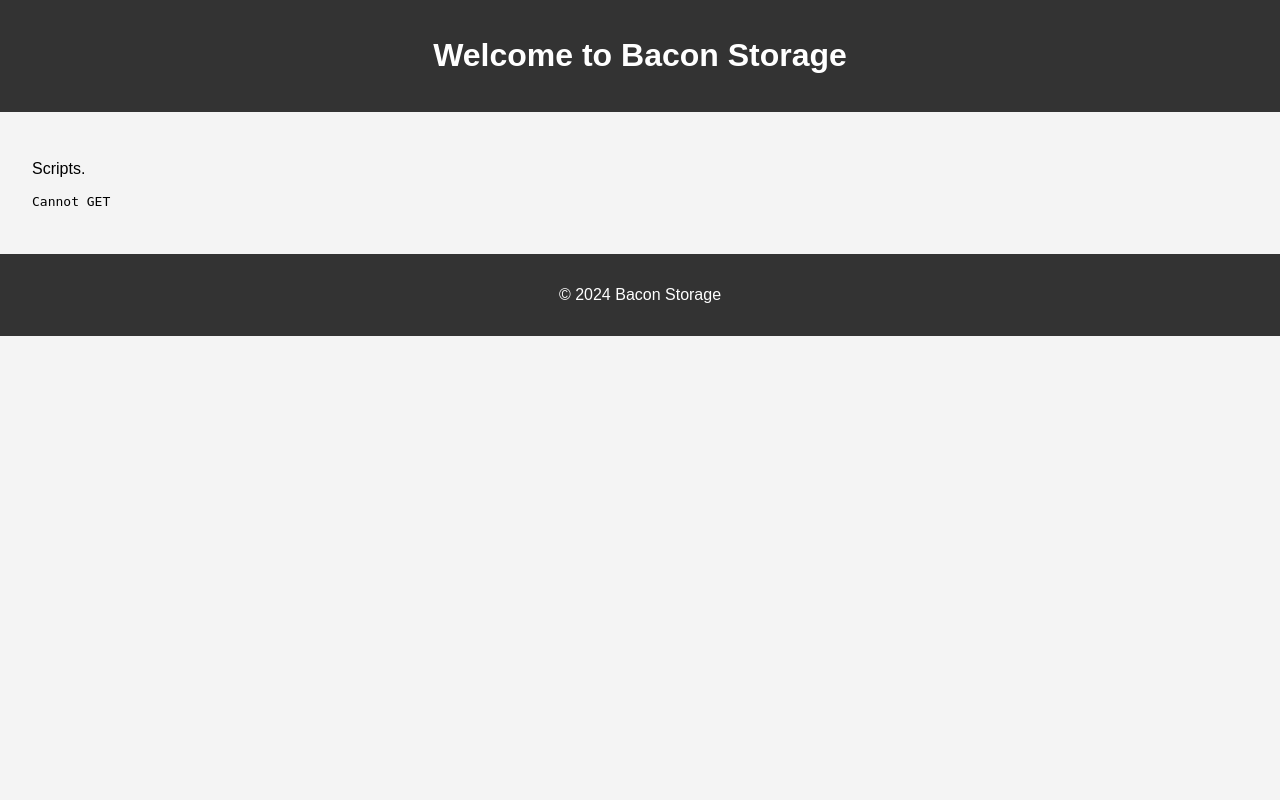
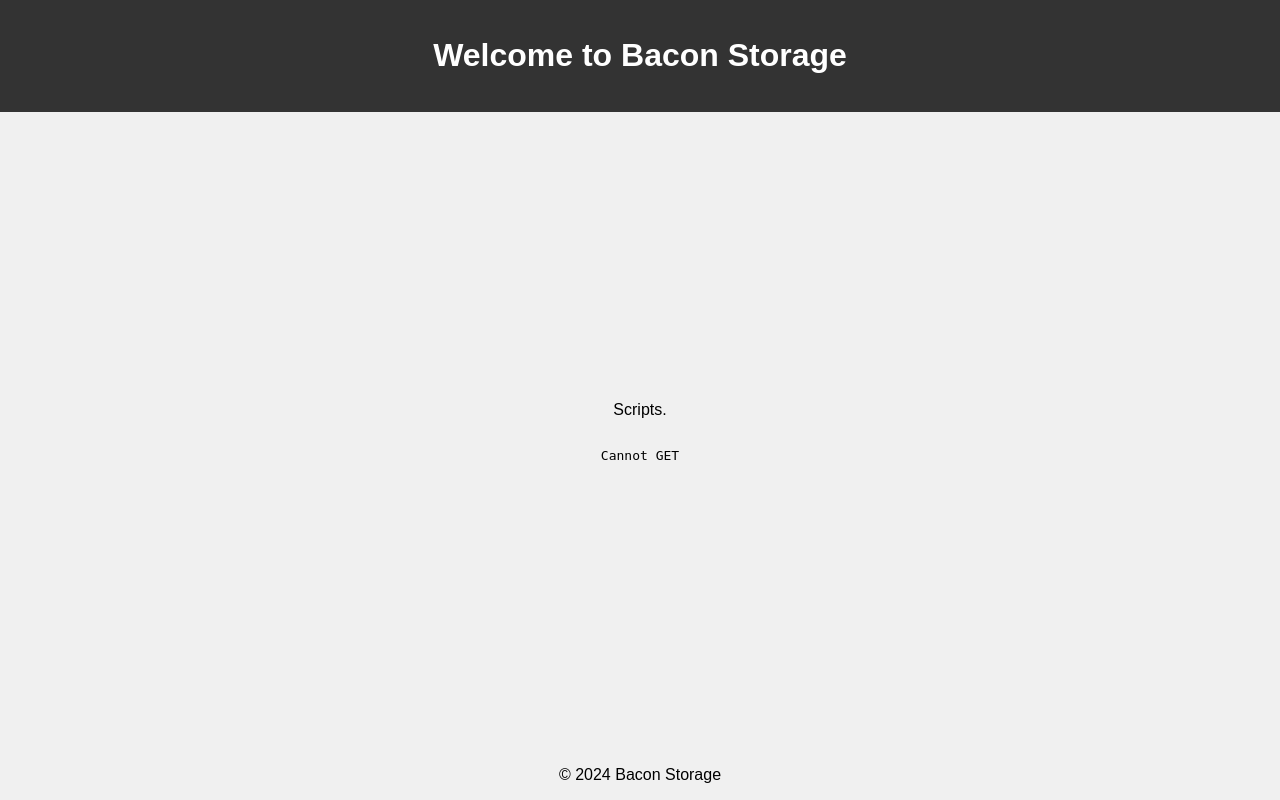
Before and after one commit to BaconStorage/baconstorage.github.io, a PHP site: page / in a window 1280 px wide. Run offline with PHP 8.4, Linux system fonts and the light colour scheme.

Commit message:
Update styles.css

```diff
--- a/css/styles.css
+++ b/css/styles.css
@@ -2,14 +2,45 @@ body {
     font-family: Arial, sans-serif;
     margin: 0;
     padding: 0;
-    background-color: #f4f4f4;
+    display: flex;
+    flex-direction: column;
+    align-items: center;
+    justify-content: center;
+    height: 100vh;
+    background-color: #f0f0f0;
 }
-header, footer {
+
+header {
     background-color: #333;
     color: white;
+    padding: 1rem;
+    width: 100%;
     text-align: center;
-    padding: 1em 0;
 }
+
 main {
-    padding: 2em;
+    flex: 1;
+    display: flex;
+    flex-direction: column;
+    align-items: center;
+    justify-content: center;
 }
+
+ul {
+    list-style-type: none;
+    padding: 0;
+}
+
+li {
+    background-color: white;
+    margin: 0.5rem 0;
+    padding: 1rem;
+    border: 1px solid #ccc;
+    width: 300px;
+    text-align: center;
+    cursor: pointer;
+}
+
+li:hover {
+    background-color: #f9f9f9;
+}
```
